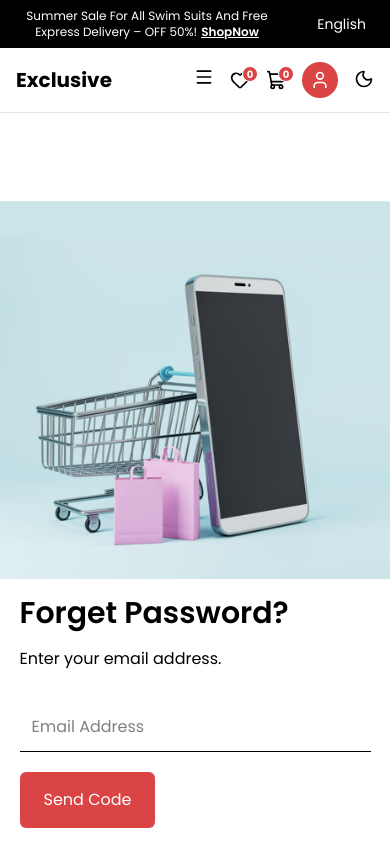
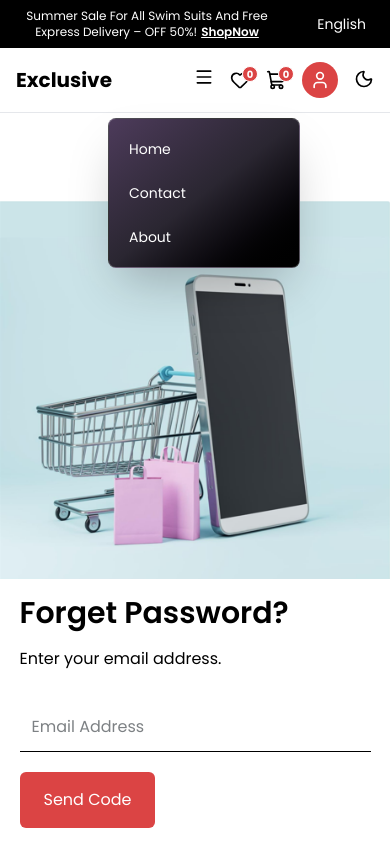
Before and after one commit to Sh6rif-Alaa/exclusive, a React (Vite) app in the folder exclusive-frontend/: page /forget-password in a window 390 px wide. Both pictures are taken after a click on the button 204 px from the left and 76 px from the top of the page. Shown: the top 844 px of the page. Built offline with nearby package versions, Linux system fonts and the light colour scheme; no server answers.

Commit message:
feat: implement responsive Navbar component with authentication and navigation support

```diff
--- a/exclusive-frontend/src/shared/header/Navbar.tsx
+++ b/exclusive-frontend/src/shared/header/Navbar.tsx
@@ -7,8 +7,11 @@ import Image from "../../components/home/Image";
 import toast from "react-hot-toast";
 import { RotatingLines } from "react-loader-spinner";
 import type { IUser, Token } from "../../types/user.type";
+import { useState } from "react";
 
 const Navbar = () => {
+    const [userMenuOpen, setUserMenuOpen] = useState(false);
+    const [menuOpen, setMenuOpen] = useState(false);
     const dispatch = useAppDispatch();
     const navigate = useNavigate()
     const totalCartUnits = useAppSelector((state) => state.cart?.items?.length || 0);
@@ -53,10 +56,11 @@ const Navbar = () => {
 
                         {/* Mobile menu */}
                         <div className="md:hidden relative group">
-                            <button className="cursor-pointer hover:text-primary transition-colors">
+                            <button onClick={() => setMenuOpen(p => !p)}
+                                className="cursor-pointer hover:text-primary transition-colors">
                                 <Menu size={20} className="icon-hover" />
                             </button>
-                            <div className="absolute mt-2 top-full left-1/2 transform -translate-x-1/2 w-48 opacity-0 group-hover:opacity-100 invisible group-hover:visible transition-all duration-300 z-50 group-hover:translate-y-0 translate-y-2">
+                            <div className={`absolute mt-2 top-full left-1/2 transform -translate-x-1/2 w-48 opacity-0 group-hover:opacity-100 invisible group-hover:visible transition-all duration-300 z-50 group-hover:translate-y-0 translate-y-2 ${menuOpen ? "opacity-100 visible translate-y-0" : "opacity-0 invisible translate-y-2"}`}>
                                 <ul className="py-2 text-sm text-white rounded-lg shadow-2xl bg-linear-to-br from-menu via-menu2 to-black border border-white/20 backdrop-blur-xl flex flex-col mt-2 [&_a]:px-5 [&_a]:py-3 [&_a]:hover:bg-white/10 [&_a]:transition-colors [&_a]:border-none! [&_a]:hover:text-primary">
                                     <NavLink to="/" className="border-b border-white/10 first:rounded-t-lg">Home</NavLink>
                                     <NavLink to="/contact-us" className="border-b border-white/10">Contact</NavLink>
@@ -87,11 +91,12 @@ const Navbar = () => {
 
                         {/* User menu */}
                         <div className="relative group">
-                            <button className="size-9 bg-primary rounded-full flex justify-center items-center cursor-pointer hover:bg-red-600 transition-colors">
+                            <button onClick={() => setUserMenuOpen(prev => !prev)}
+                                className="size-9 bg-primary rounded-full flex justify-center items-center cursor-pointer hover:bg-red-600 transition-colors">
                                 <User color="#ffffff" size={20} className="icon-hover" />
                             </button>
 
-                            <div className="absolute right-0 top-full mt-2 w-56 opacity-0 group-hover:opacity-100 invisible group-hover:visible transition-all duration-300 z-20 transform group-hover:translate-y-0 translate-y-2">
+                            <div className={`absolute right-0 top-full mt-2 w-56 opacity-0 group-hover:opacity-100 invisible group-hover:visible transition-all duration-300 z-20 transform group-hover:translate-y-0 translate-y-2 ${userMenuOpen ? "opacity-100 visible translate-y-0" : "opacity-0 invisible translate-y-2"} `}>
                                 <ul className="py-2 text-sm text-white rounded-lg shadow-2xl bg-linear-to-br from-menu via-menu2 to-black border border-white/20 backdrop-blur-xl [&_li]:px-4 [&_li]:py-3 [&_li]:hover:bg-white/10 [&_li]:cursor-pointer [&_li]:flex [&_li]:items-center [&_li]:gap-3 [&_li]:transition-colors [&_li]:hover:text-primary">
                                     {token?.accessToken ? (
                                         <>
```
